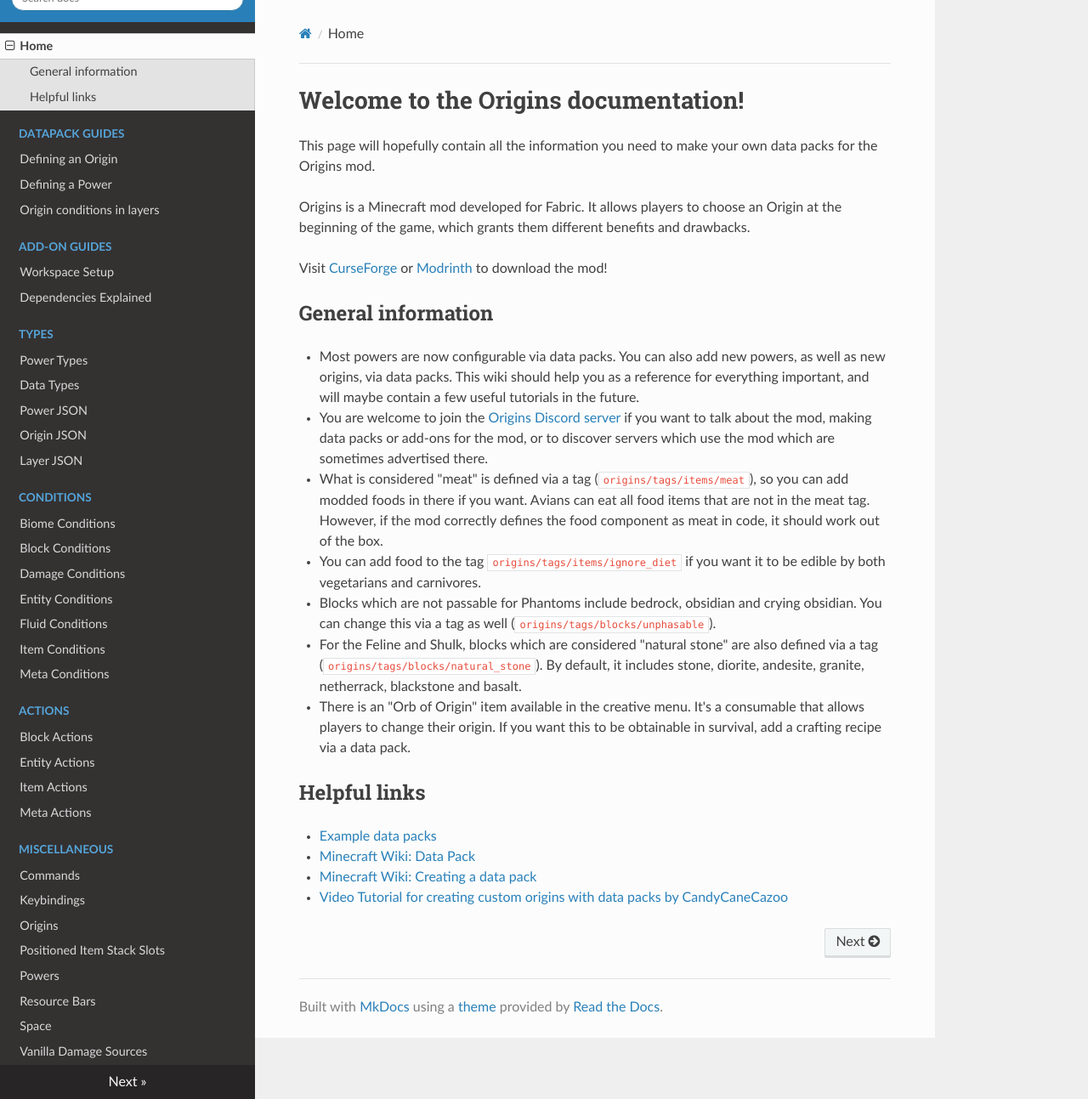
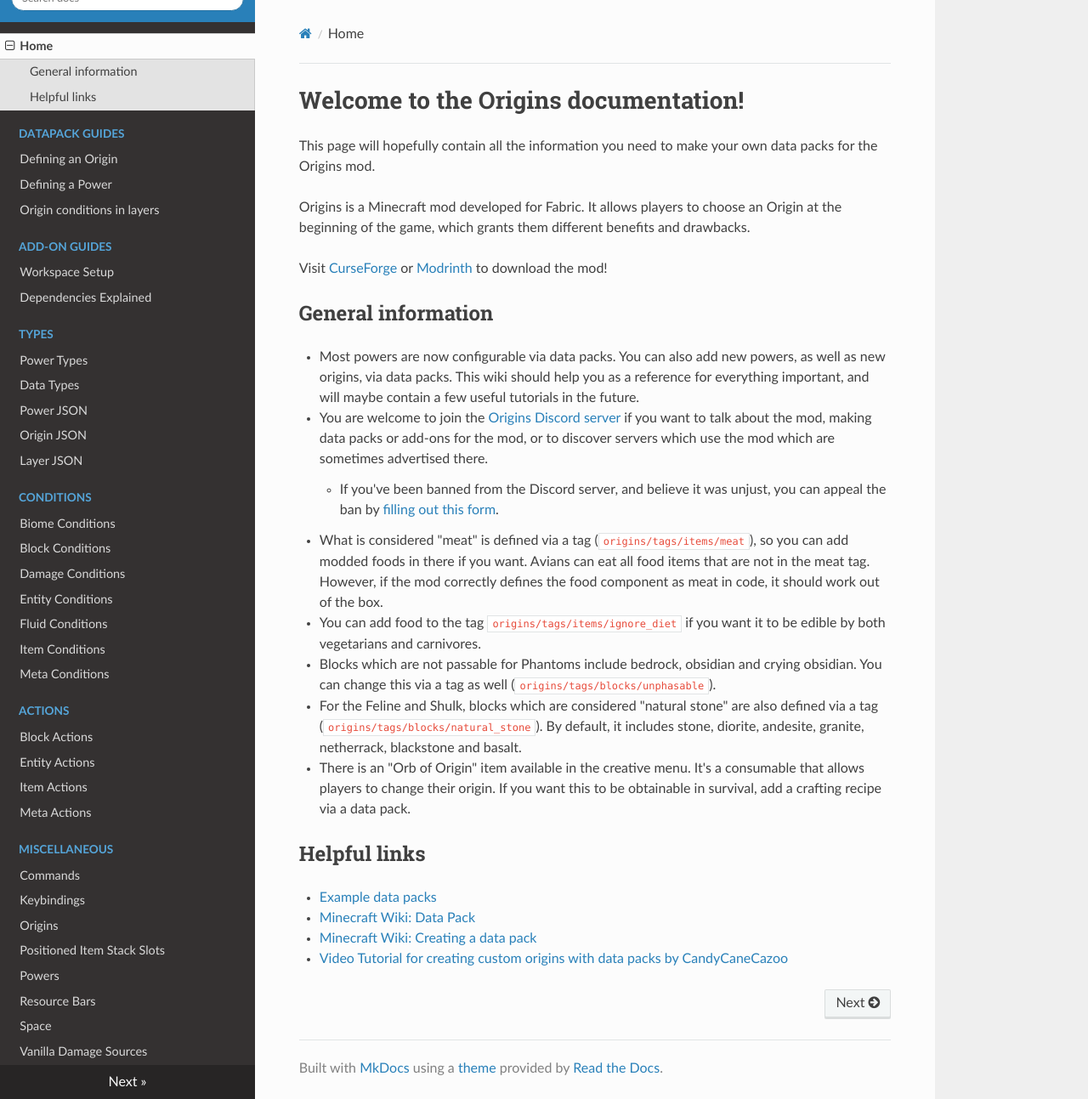
Before and after one commit to apace100/origins-docs, an MkDocs documentation site: the page built from docs/index.md, in a window 1280 px wide and 1293 px high. Shown: the whole window at 85% size. Built offline with MkDocs 1.6.1, drawn with Linux system fonts in a browser that asks for light colours; nearby versions of some CDN libraries.

Commit message:
Update Discord invite link

```diff
--- a/docs/index.md
+++ b/docs/index.md
@@ -13,7 +13,8 @@ Visit [CurseForge](https://www.curseforge.com/minecraft/mc-mods/origins) or [Mod
 ## General information
 
 - Most powers are now configurable via data packs. You can also add new powers, as well as new origins, via data packs. This wiki should help you as a reference for everything important, and will maybe contain a few useful tutorials in the future.
-- You are welcome to join the [Origins Discord server](https://discord.gg/4mTMHu3) if you want to talk about the mod, making data packs or add-ons for the mod, or to discover servers which use the mod which are sometimes advertised there.
+- You are welcome to join the [Origins Discord server](https://discord.gg/VdGgwXwWNa) if you want to talk about the mod, making data packs or add-ons for the mod, or to discover servers which use the mod which are sometimes advertised there.
+    - If you've been banned from the Discord server, and believe it was unjust, you can appeal the ban by [filling out this form](https://forms.gle/JnoxrTFDXXNws6qx7).
 - What is considered "meat" is defined via a tag (`origins/tags/items/meat`), so you can add modded foods in there if you want. Avians can eat all food items that are not in the meat tag. However, if the mod correctly defines the food component as meat in code, it should work out of the box.
 - You can add food to the tag `origins/tags/items/ignore_diet` if you want it to be edible by both vegetarians and carnivores.
 - Blocks which are not passable for Phantoms include bedrock, obsidian and crying obsidian. You can change this via a tag as well (`origins/tags/blocks/unphasable`).
```
